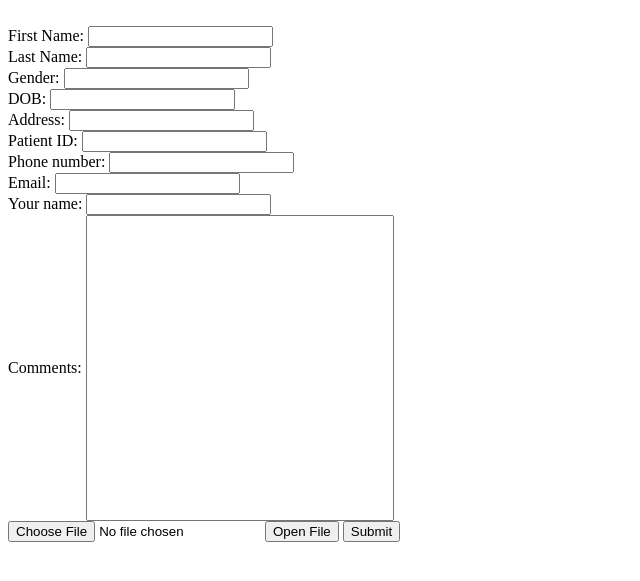
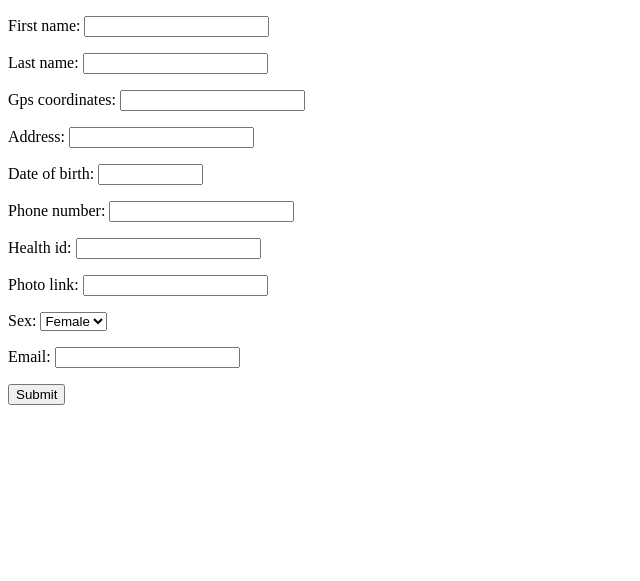
Before and after one commit to CSC301H-Fall2013/Ultra-Remote-Medicine, a Django app: template templates/website/newPatient.html in a window 1280 px wide. Shown: the top 581 px of the page, without its empty margins (0-640 px from the left). Run offline with Django 3.2, Linux system fonts and the light colour scheme; the template is opened without the code that fills it: values that come from a table or form of the project are taken from there, others are empty; parts of the project's set-up code (start-up, migrations or seed data) failed here and were passed over.

Commit message:
Upgraded the system for adding a new patient to use Django forms properly. Also made the viiew patient page capable of showing any patient via the database rather than via POST. I also made it so the button to add a new patient on the field worker page uses method=GET.

```diff
--- /dev/null
+++ b/sample/forms.py
@@ -0,0 +1,24 @@
+from django import forms
+
+class JQueryUIDatepickerWidget(forms.DateInput):
+    def __init__(self, **kwargs):
+        super(forms.DateInput, self).__init__(attrs={"size":10, "class": "dateinput"}, **kwargs)
+
+    class Media:
+        css = {"all":("http://ajax.googleapis.com/ajax/libs/jqueryui/1.8.6/themes/redmond/jquery-ui.css",)}
+        js = ("http://ajax.googleapis.com/ajax/libs/jquery/1.4.3/jquery.min.js",
+              "http://ajax.googleapis.com/ajax/libs/jqueryui/1.8.6/jquery-ui.min.js",)
+
+class NewPatientForm(forms.Form):
+    first_name = forms.CharField(max_length=100)
+    last_name = forms.CharField(max_length=100)
+    gps_coordinates = forms.CharField(max_length=63, required=False)
+    address = forms.CharField(max_length=254, required=False)
+    date_of_birth = forms.DateField(required=False,
+        widget=JQueryUIDatepickerWidget)
+    phone_number = forms.CharField(max_length=63, required=False)
+    health_id = forms.CharField(max_length=63, required=False)
+    photo_link = forms.URLField(required=False)
+    sex = forms.ChoiceField(required=False, choices=
+            (('Female', 'Female'), ('Male', 'Male'), ('Other', 'Other')))
+    email = forms.CharField(max_length=254, required=False)
--- a/templates/website/fieldworker.html
+++ b/templates/website/fieldworker.html
@@ -88,9 +88,9 @@
      {% endfor %}
 </table>
 
+<!-- csrf_token was removed, since this is simply a redirection button-->
 <td><button type="button">Add New Case</button>
-<form id="new_patient" action="{% url 'new_patient' %}" method="post">
-    {% csrf_token %}
+<form id="new_patient" action="{% url 'new_patient' %}" method='get'>
     <button type="submit">Add New Patient</button><br></td>
 </form>
 
--- a/templates/website/newPatient.html
+++ b/templates/website/newPatient.html
@@ -11,25 +11,12 @@
 		</script>
 	</head>
 	<body>
-		<form id="login-form" action="{% url 'add_patient' %}" method="post">
-            {% csrf_token %}<br>
-			First Name: <input type="text" name="firstName"><br> <!--link to patent-->
-			Last Name: <input type="text" name="lastName"><br> <!--link to patent-->
-			Gender: <input type="text" name="gender"><br>
-			DOB: <input type="text" name="DOB"><br>
-			Address: <input type="text" name="address"><br>
-			Patient ID: <input type="text" name="patientID"><br>
-			Phone number: <input type="text" name="phoneNumber"><br>
-			<!--GPS Coordinates: <input type="text" name="gpsCoordinates"><br>-->
-			Email: <input type="text" name="email"><br>
-			<!--Doctor: <input type="text" name="doctor"><br>-->
-			Your name: <input type="text" name="fWorkerName"><br>
-			<!--Doctor: <input type="text" name="doctor"><br>-->
-			Comments: <input type="text" name="comments" style="width: 300px; height: 300px;"><br>
-			<input type="file" name="selectedFile">
-			<input type=button onClick="openFile()" value="Open File">
-			<button type="submit">Submit</button>
+		<form action="new_patient" method="post">{% csrf_token %}
+		{{ form.as_p }}
+		<input type="submit" value="Submit" />
 		</form>
+
+
 
 	</body>
 </html>
--- a/ultraRemoteMedicine/urls.py
+++ b/ultraRemoteMedicine/urls.py
@@ -22,8 +22,9 @@ urlpatterns += patterns('sample.views',
                         url('^login$', 'process_login', name='login'),
                         url('^doctor$', 'display_doctor', name='doctor'),
                         url('^field$', 'display_field_worker', name='field'),
-                        url('^new_patient$', 'redirect_patient', name='new_patient'),
-                        url('^add_patient$', 'add_patient', name='add_patient'),
+                        url('^new_patient$', 'display_new_patient', name='new_patient'),
+                        url('^view_patient/(?P<patient_id>\d+)$',
+                            'display_patient', name='display_patient'),
                         url('^change_doctor_info$', 'change_doctor_info', name='change_doctor_info'),
                         url('^change_worker_info$', 'change_worker_info', name='change_worker_info'))
 
```
Also changed, not shown: sample/models.py (+8 -8 lines), sample/views.py (+63 -35 lines).
